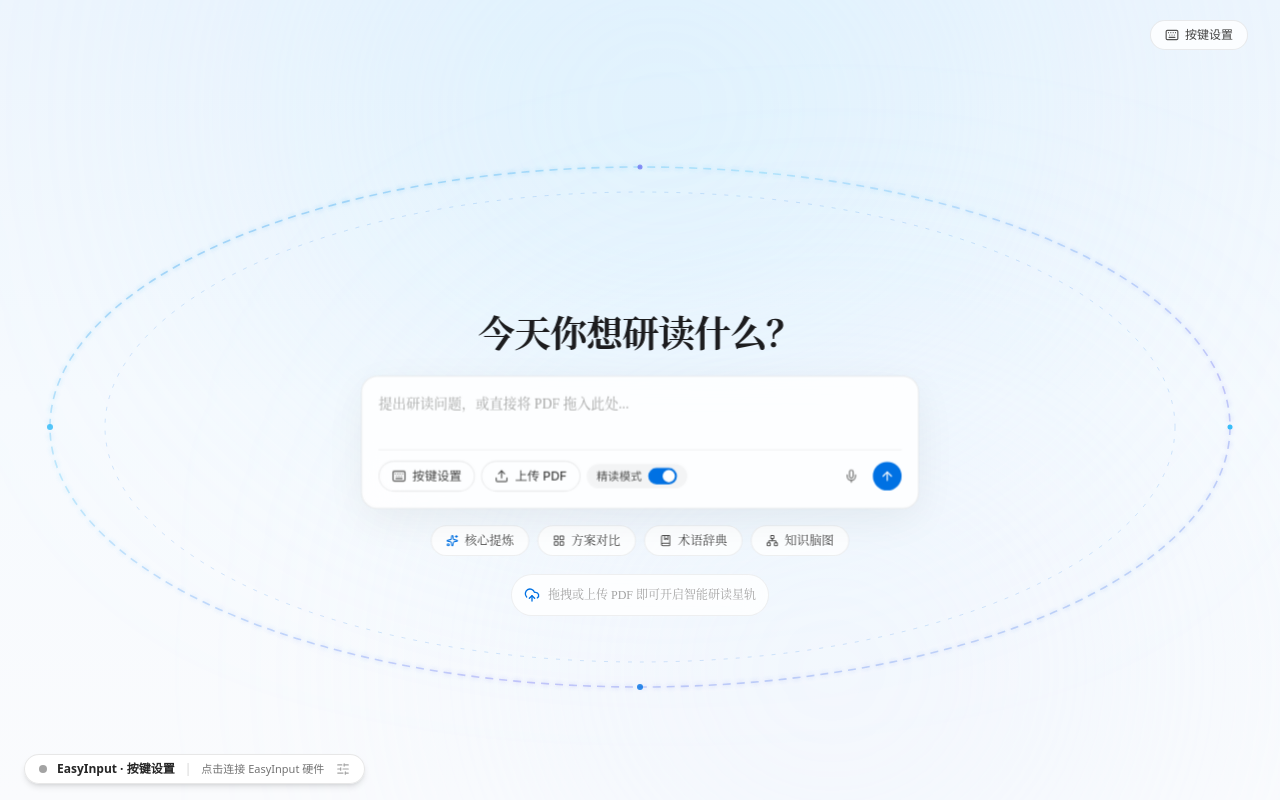
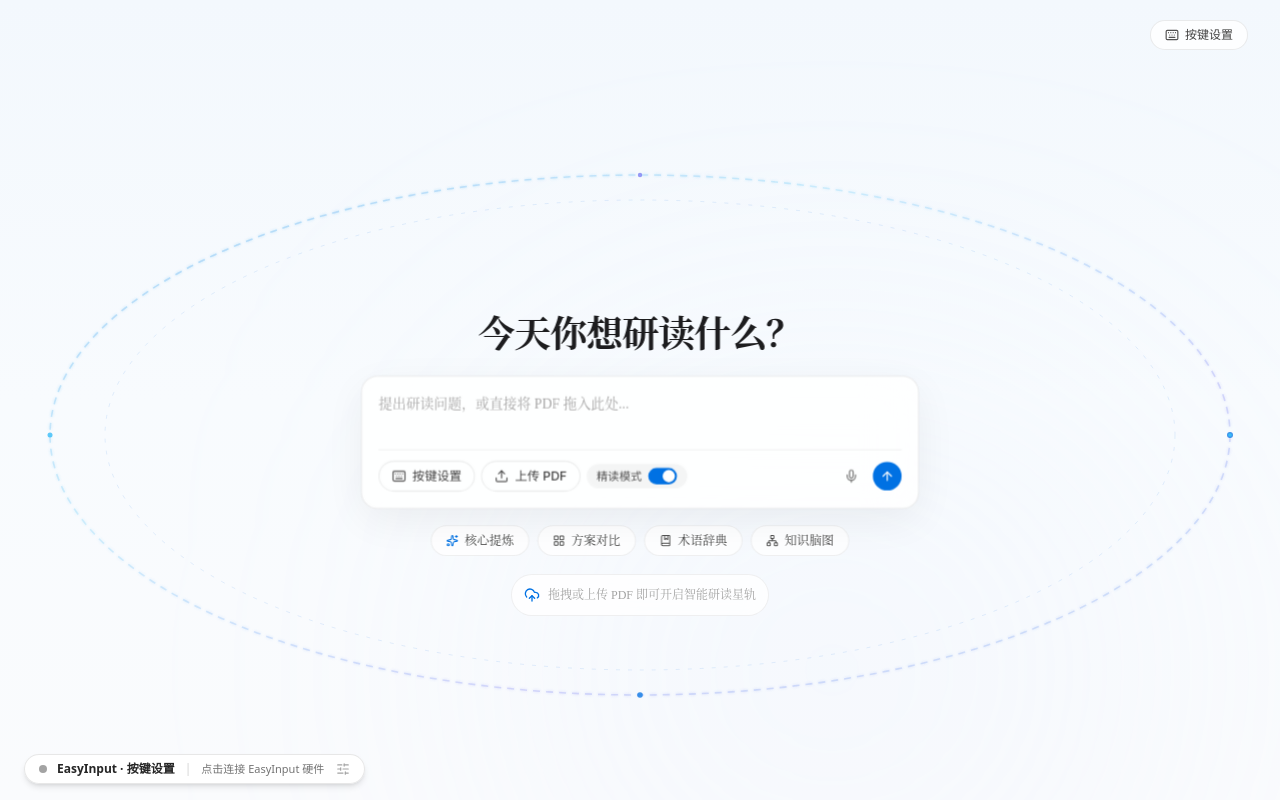
Before and after one commit to Xuanxi621/ReadKeyBoard, a React (Vite) app: page / in a window 1280 px wide. Built offline with nearby package versions, Linux system fonts and the light colour scheme.

Commit message:
fix: lock card coordinates 100% to orbit track and moderate blue ambient intensity

```diff
--- a/src/components/UniverseView.jsx
+++ b/src/components/UniverseView.jsx
@@ -128,14 +128,14 @@ export default function UniverseView({
 
   return (
     <div
-      className="relative flex-1 flex flex-col justify-between overflow-hidden bg-gradient-to-b from-[#EDF5FD] via-[#F6FAFE] to-[#FAFBFD] select-none"
+      className="relative flex-1 flex flex-col justify-between overflow-hidden bg-gradient-to-b from-[#F3F8FD] via-[#F8FBFE] to-[#FAFBFD] select-none"
       onDragOver={handleDragOver}
       onDragLeave={handleDragLeave}
       onDrop={handleDrop}
     >
-      {/* Delicate Apple Light-Blue Ambient Glows (清新通透、适度留白) */}
-      <div className="absolute top-[-20%] left-[22%] w-[760px] h-[540px] bg-sky-200/30 rounded-full blur-[150px] pointer-events-none" />
-      <div className="absolute bottom-[-15%] right-[10%] w-[640px] h-[500px] bg-blue-100/25 rounded-full blur-[150px] pointer-events-none" />
+      {/* Subtle Apple Light-Blue Ambient Glows (优雅微蓝、通透克制) */}
+      <div className="absolute top-[-20%] left-[22%] w-[760px] h-[540px] bg-sky-200/18 rounded-full blur-[160px] pointer-events-none" />
+      <div className="absolute bottom-[-15%] right-[10%] w-[640px] h-[500px] bg-blue-100/15 rounded-full blur-[160px] pointer-events-none" />
 
       {/* Top Area */}
       <header className="w-full px-8 py-5 flex items-center justify-end z-30 flex-shrink-0 font-ui">
@@ -156,18 +156,18 @@ export default function UniverseView({
         onTouchStart={handleStageMouseDown}
         className="relative flex-1 w-full flex items-center justify-center overflow-hidden"
       >
-        {/* Luminous Apple Blue Orbit Track (清晰可见、优雅呼吸的星轨路径) */}
+        {/* Luminous Apple Blue Orbit Track (严格与卡片中心 1:1 同心贴合) */}
         <div className="absolute inset-0 flex items-center justify-center pointer-events-none z-0">
           <svg className="w-[1440px] h-[780px] overflow-visible max-w-none" viewBox="0 0 1440 780" fill="none">
             <defs>
               <linearGradient id="orbitTrackBlue" x1="0%" y1="0%" x2="100%" y2="100%">
-                <stop offset="0%" stopColor="#0071E3" stopOpacity="0.65" />
-                <stop offset="30%" stopColor="#38BDF8" stopOpacity="0.45" />
-                <stop offset="70%" stopColor="#6366F1" stopOpacity="0.55" />
-                <stop offset="100%" stopColor="#0071E3" stopOpacity="0.30" />
+                <stop offset="0%" stopColor="#0071E3" stopOpacity="0.45" />
+                <stop offset="35%" stopColor="#38BDF8" stopOpacity="0.30" />
+                <stop offset="70%" stopColor="#6366F1" stopOpacity="0.35" />
+                <stop offset="100%" stopColor="#0071E3" stopOpacity="0.20" />
               </linearGradient>
               <filter id="orbitGlow" x="-20%" y="-20%" width="140%" height="140%">
-                <feGaussianBlur stdDeviation="2.5" result="blur" />
+                <feGaussianBlur stdDeviation="1.8" result="blur" />
                 <feMerge>
                   <feMergeNode in="blur" />
                   <feMergeNode in="SourceGraphic" />
@@ -175,15 +175,15 @@ export default function UniverseView({
               </filter>
             </defs>
 
-            {/* Primary Orbit Track Arc (清晰通透的蓝色主星轨) */}
+            {/* Primary Orbit Track Arc (绝对同心 cy=390, rx=590, ry=260) */}
             <ellipse
               cx="720"
-              cy="382"
+              cy="390"
               rx="590"
               ry="260"
               stroke="url(#orbitTrackBlue)"
-              strokeWidth="1.8"
-              strokeDasharray="8 6"
+              strokeWidth="1.5"
+              strokeDasharray="7 6"
               filter="url(#orbitGlow)"
               className="orbit-track-luminous"
             />
@@ -191,20 +191,20 @@ export default function UniverseView({
             {/* Subtle Inner Horizon Reference Ring */}
             <ellipse
               cx="720"
-              cy="382"
+              cy="390"
               rx="535"
               ry="235"
-              stroke="rgba(0, 113, 227, 0.16)"
+              stroke="rgba(0, 113, 227, 0.10)"
               strokeWidth="1"
               strokeDasharray="4 8"
             />
 
-            {/* Luminous Blue Celestial Beads (星轨节点) */}
-            <circle cx="1310" cy="382" r="3.5" fill="#0071E3" opacity="0.80" className="animate-ping" />
-            <circle cx="1310" cy="382" r="2.5" fill="#38BDF8" />
-            <circle cx="130" cy="382" r="3" fill="#38BDF8" opacity="0.85" />
-            <circle cx="720" cy="122" r="2.5" fill="#6366F1" opacity="0.70" />
-            <circle cx="720" cy="642" r="3" fill="#0071E3" opacity="0.80" />
+            {/* Luminous Blue Celestial Beads (精密四极节点) */}
+            <circle cx="1310" cy="390" r="3" fill="#0071E3" opacity="0.75" />
+            <circle cx="1310" cy="390" r="1.8" fill="#38BDF8" />
+            <circle cx="130" cy="390" r="2.5" fill="#38BDF8" opacity="0.80" />
+            <circle cx="720" cy="130" r="2.2" fill="#6366F1" opacity="0.65" />
+            <circle cx="720" cy="650" r="2.8" fill="#0071E3" opacity="0.75" />
           </svg>
         </div>
 
--- a/src/components/universe/OrbitCard.jsx
+++ b/src/components/universe/OrbitCard.jsx
@@ -26,18 +26,17 @@ export default function OrbitCard({
   const orbitOffset = (index / Math.max(1, totalDocs)) * Math.PI * 2;
   const cardAngle = orbitAngle + orbitOffset;
 
-  // Enforce spacious orbit dimensions so cards orbit gracefully outside the central dialog box without covering it
+  // Exact orbit radii matching SVG ellipse perfectly (590px x 260px)
   const cardW = Math.max(132, cProps.w || 136);
   const cardH = Math.max(178, cProps.h || 184);
-  const rx = Math.max(590, (cProps.radiusX ? cProps.radiusX * 1.38 : 590));
-  const ry = Math.max(260, (cProps.radiusY ? cProps.radiusY * 1.02 : 260));
+  const rx = 590;
+  const ry = 260;
   const sinA = Math.sin(cardAngle);
   const cosA = Math.cos(cardAngle);
 
-  // Pure 3D Spatial Position: glide precisely along the celestial orbit (NO irregular wobbles)
+  // Exact orbital coordinates: card center locks 100% onto the SVG ellipse centerline
   const x = cosA * rx;
-  const y = sinA * ry - 8;
-  const z = sinA * 150;
+  const y = sinA * ry;
 
   // Depth ratio: 0 (furthest back) to 1 (closest front)
   const depthRatio = (sinA + 1) / 2;
@@ -46,20 +45,18 @@ export default function OrbitCard({
   const isSelected = selectedDocIndex === index;
   const isCardActive = isHovered || isSelected;
 
-  // Dignified upright spatial orientation (NO crooked roll tilt, gentle architectural yaw)
-  const rotY = cosA * -8; // gentle perspective yaw facing the viewer
-  const rotX = 5;         // consistent architectural pitch
-  const rotZ = 0;         // perfectly upright, calm, and orderly
+  // Dignified upright spatial orientation (gentle architectural yaw, perfectly upright)
+  const rotY = cosA * -6; // subtle perspective yaw facing the viewer
+  const rotX = 4;         // gentle architectural pitch
 
   // Optical 3D Depth of Field (景深):
-  // Very light, clean softening (max 0.4px) - zero muddy blur, completely legible and crisp
-  const blurPx = isCardActive ? 0 : Math.max(0, (1 - depthRatio) * 0.4);
-  const brightness = isCardActive ? 1.01 : 0.96 + depthRatio * 0.05;
-  const contrast = 1.0;
+  // Light, crisp softening (max 0.35px) - documents remain crystal clear and legible
+  const blurPx = isCardActive ? 0 : Math.max(0, (1 - depthRatio) * 0.35);
+  const brightness = isCardActive ? 1.01 : 0.97 + depthRatio * 0.04;
 
-  // Perspective Scale & Opacity: natural spatial scaling without squishing
-  const scale = isCardActive ? 1.15 : 0.92 + depthRatio * 0.16;
-  // Precise z-index: background cards (<20) travel physically behind console (z-20); foreground cards (>25) pass in front
+  // Perspective Scale & Opacity: clean 3D depth perception
+  const scale = isCardActive ? 1.15 : 0.90 + depthRatio * 0.20;
+  // Layering: background cards (<20) travel physically behind console (z-20); foreground cards (>30) pass in front
   const zIndex = isCardActive ? 90 : Math.round(depthRatio * 50) + 10;
   const opacity = isCardActive ? 1 : 0.88 + depthRatio * 0.12;
 
@@ -77,8 +74,8 @@ export default function OrbitCard({
         height: `${cardH}px`,
         marginTop: `-${cardH / 2}px`,
         marginLeft: `-${cardW / 2}px`,
-        transform: `translate3d(${x.toFixed(1)}px, ${y.toFixed(1)}px, ${z.toFixed(1)}px) rotateX(${rotX}deg) rotateY(${rotY.toFixed(1)}deg) rotateZ(0deg) scale(${scale.toFixed(2)})`,
-        filter: blurPx > 0.1
+        transform: `translate3d(${x.toFixed(1)}px, ${y.toFixed(1)}px, 0px) rotateX(${rotX}deg) rotateY(${rotY.toFixed(1)}deg) rotateZ(0deg) scale(${scale.toFixed(2)})`,
+        filter: blurPx > 0.05
           ? `blur(${blurPx.toFixed(1)}px) brightness(${brightness.toFixed(2)})`
           : `brightness(${brightness.toFixed(2)})`,
         zIndex: zIndex,
```
